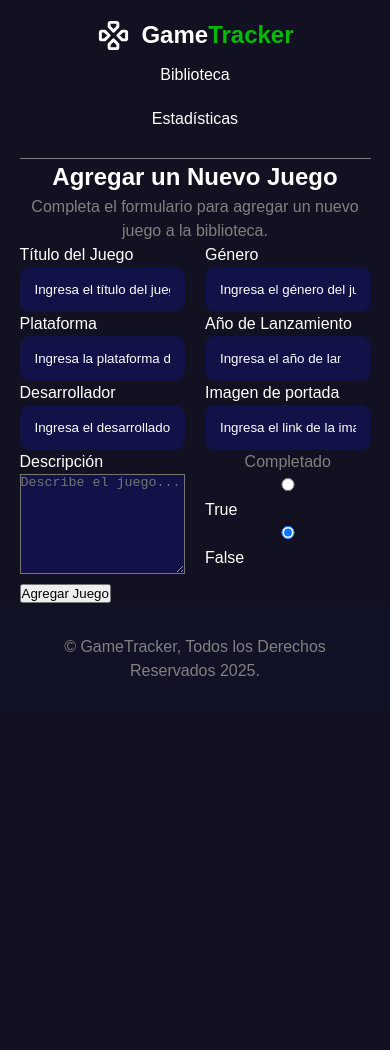
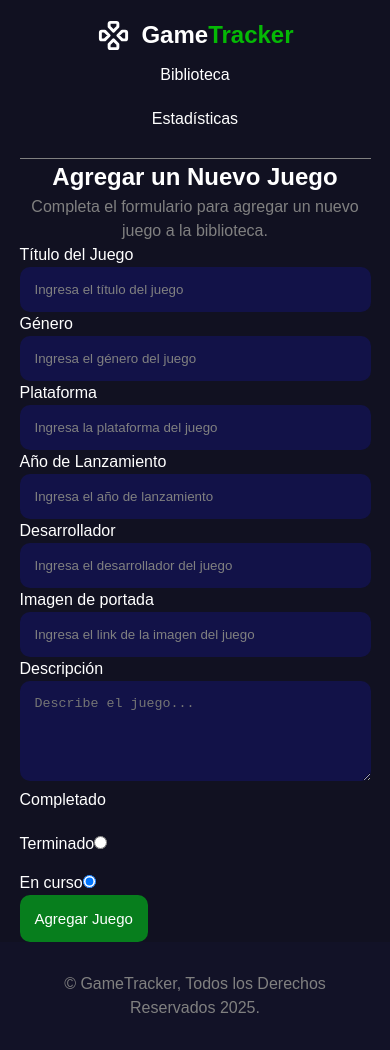
Before and after one commit to lautazuca18/GameTracker-frontend, a React (Vite) app in the folder frontend/: page /agregar-juego in a window 390 px wide. Before the commit the page ends 844 px from the top, so only its background shows below. Built offline with nearby package versions, Linux system fonts and the light colour scheme; a web font is replaced by a local one.

Commit message:
Mejora en el diseño de las tarjetas de juegos, mejora en diseño y responsive para el formulario de agregar nuevo juego

```diff
--- a/frontend/src/components/Navegacion&footer.css
+++ b/frontend/src/components/Navegacion&footer.css
@@ -76,13 +76,54 @@ footer{
     background-color: #121248;
 }
 .formulario-agregar-juego-campos input::placeholder{
-    color: white;
+    color: gray;
+}
+.formulario-agregar-juego-campos input:focus,
+.formulario-agregar-juego-campos textarea{
+    outline: none;
 }
 .formulario-agregar-juego-campos textarea{
     width: 100%;
     background-color: #121248;
     min-height: 10rem;
+    padding: 1.5rem;
+    border-radius: 1rem;
+    border: none;
 }
 .text-area-agregar-juego{
     grid-column: 1/3;
 }
+.boton-formulario-agregar-juego{
+    background-color: #077e1d;
+    color: white;
+    cursor: pointer;
+    border: none;
+    padding: 1.5rem;
+    border-radius: 1rem;
+    transition: 0.7s;
+    font-size: 1.5rem;
+}
+.boton-formulario-agregar-juego:hover{
+    background-color: #05b905;
+}
+.campo-completado{
+    display: flex;
+    flex-direction: column;
+    gap: 1.5rem;
+    margin-top: 2rem;
+}
+.campo-completado label{
+   display: inline;
+}
+.campo-completado input{
+    width:auto;
+}
+.p{
+    color: white;
+    text-align: start;
+}
+@media(width < 768px){
+    .formulario-agregar-juego{
+        grid-template-columns: 1fr;
+    }
+}
--- a/frontend/src/components/TarjetaJuego.jsx
+++ b/frontend/src/components/TarjetaJuego.jsx
@@ -14,11 +14,11 @@ function TarjetaJuego({ juego, onDelete }) {
       <article className="juegosLibreria__card__informacion">
         <div className="juegosLibreria__card__informacion__top">
           <h2>{juego.titulo}</h2>
-          <p>{juego.plataforma}</p>
-          <p>{juego.anioLanzamiento}</p>
-          <p>{juego.genero}</p>
-          <p>{juego.desarrollador}</p>
-          <p>{juego.completado === true ? "Terminado" : "En Curso"}</p>
+          <h4>Plataforma/s: <span>{juego.plataforma}</span> </h4>
+          <h4>Año Lanzamiento: <span>{juego.anioLanzamiento}</span></h4>
+          <h4>Genero: <span>{juego.genero}</span></h4>
+          <h4>Desarrollador/es: <span>{juego.desarrollador}</span></h4>
+          <h4>Estado: <span>{juego.completado === true ? "Terminado" : "En Curso"}</span></h4>
           <p>{juego.descripcion}</p>
         </div>
 
--- a/frontend/src/components/formularioJuego.jsx
+++ b/frontend/src/components/formularioJuego.jsx
@@ -142,7 +142,10 @@ function FormularioJuego() {
           </div>
 
           <div className="formulario-agregar-juego-campos">
-            <p>Completado</p>
+            <p className="p">Completado</p>
+            <div className="campo-completado">
+              <div>
+                <label htmlFor="true">Terminado</label>
                 <input
                   type="radio"
                   id="true"
@@ -152,8 +155,9 @@ function FormularioJuego() {
                   onChange={handleChange}
                   required
                 />
-            <label htmlFor="true">True</label>
-
+                </div>
+                <div>
+                  <label htmlFor="false">En curso</label>
                 <input
                   type="radio"
                   id="false"
@@ -163,10 +167,11 @@ function FormularioJuego() {
                   onChange={handleChange}
                   required
                 />
-            <label htmlFor="false">False</label>
                 </div>
             </div>
-        <button type="submit">Agregar Juego</button>
+          </div>
+        </div>
+        <button className="boton-formulario-agregar-juego" type="submit">Agregar Juego</button>
       </form>
     </div>
   );
--- a/frontend/src/pages/pages.css
+++ b/frontend/src/pages/pages.css
@@ -145,7 +145,13 @@
     border-radius: 1rem;
     aspect-ratio: 16/9;
 }
-
+h4{
+    color: #05b905;
+}
+h4 span{
+    color: gray;
+    font-weight: 400;
+}
 @media(width < 715px){
     .juegosLibreria__card{
         grid-template-columns: 1fr;
```
Lines whose indentation alone changed are shown as unchanged.
